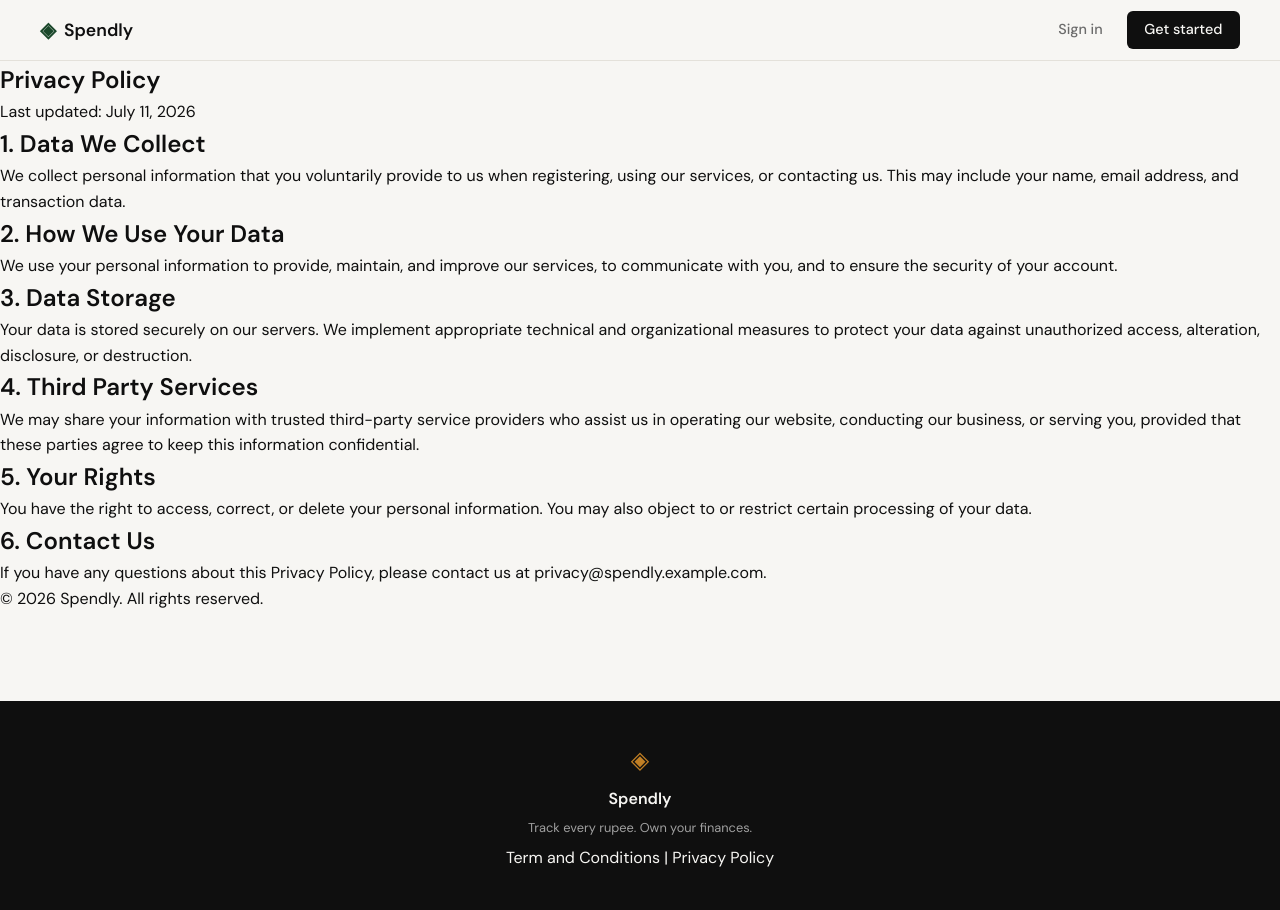
After one commit to kashyaprohit29/spendly, a Flask app: page /privacy in a window 1280 px wide. The commit adds this page. Run offline with Flask 3, Linux system fonts and the light colour scheme.

Commit message:
Added Privacy Policy page and updated footer link

```diff
--- a/app.py
+++ b/app.py
@@ -56,5 +56,10 @@ def terms():
     return render_template("terms.html")
 
 
+@app.route("/privacy")
+def privacy():
+    return render_template("privacy.html")
+
+
 if __name__ == "__main__":
     app.run(debug=True, port=5001)
--- a/templates/base.html
+++ b/templates/base.html
@@ -36,7 +36,7 @@
             <p class="footer-copy">Track every rupee. Own your finances.</p>
             <p>
                 <a href="/Term">Term and Conditions</a> |
-                <a href="#">Privacy Policy</a>
+                <a href="/privacy">Privacy Policy</a>
             </p>
         </div>
     </footer>
--- /dev/null
+++ b/templates/privacy.html
@@ -0,0 +1,35 @@
+{% extends "base.html" %}
+
+{% block title %}Privacy Policy - Spendly{% endblock %}
+
+{% block content %}
+<section class="terms-section">
+    <div class="terms-inner">
+        <h1>Privacy Policy</h1>
+
+        <p>Last updated: July 11, 2026</p>
+
+        <h2>1. Data We Collect</h2>
+        <p>We collect personal information that you voluntarily provide to us when registering, using our services, or contacting us. This may include your name, email address, and transaction data.</p>
+
+        <h2>2. How We Use Your Data</h2>
+        <p>We use your personal information to provide, maintain, and improve our services, to communicate with you, and to ensure the security of your account.</p>
+
+        <h2>3. Data Storage</h2>
+        <p>Your data is stored securely on our servers. We implement appropriate technical and organizational measures to protect your data against unauthorized access, alteration, disclosure, or destruction.</p>
+
+        <h2>4. Third Party Services</h2>
+        <p>We may share your information with trusted third-party service providers who assist us in operating our website, conducting our business, or serving you, provided that these parties agree to keep this information confidential.</p>
+
+        <h2>5. Your Rights</h2>
+        <p>You have the right to access, correct, or delete your personal information. You may also object to or restrict certain processing of your data.</p>
+
+        <h2>6. Contact Us</h2>
+        <p>If you have any questions about this Privacy Policy, please contact us at privacy@spendly.example.com.</p>
+
+        <div class="terms-footer">
+            <p>© 2026 Spendly. All rights reserved.</p>
+        </div>
+    </div>
+</section>
+{% endblock %}
```
